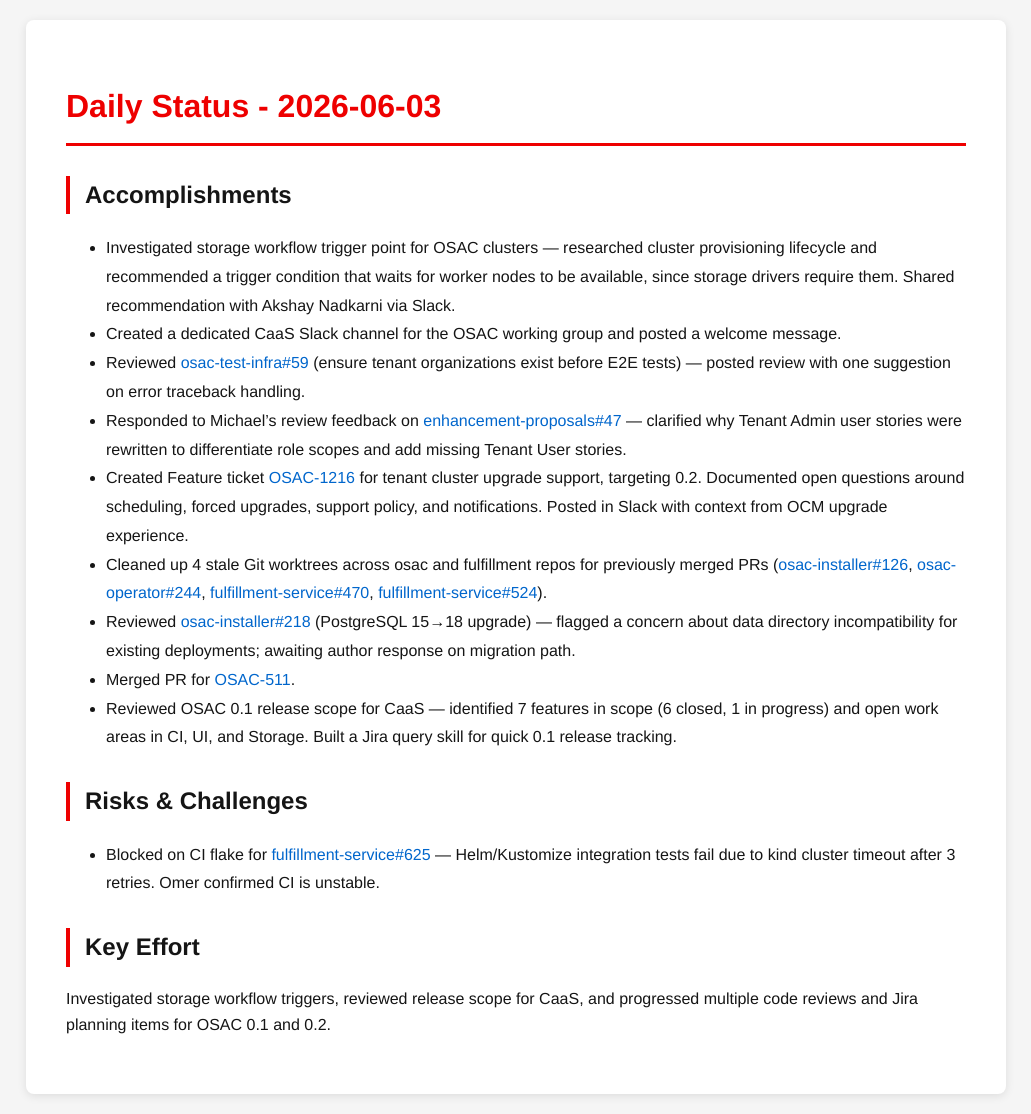
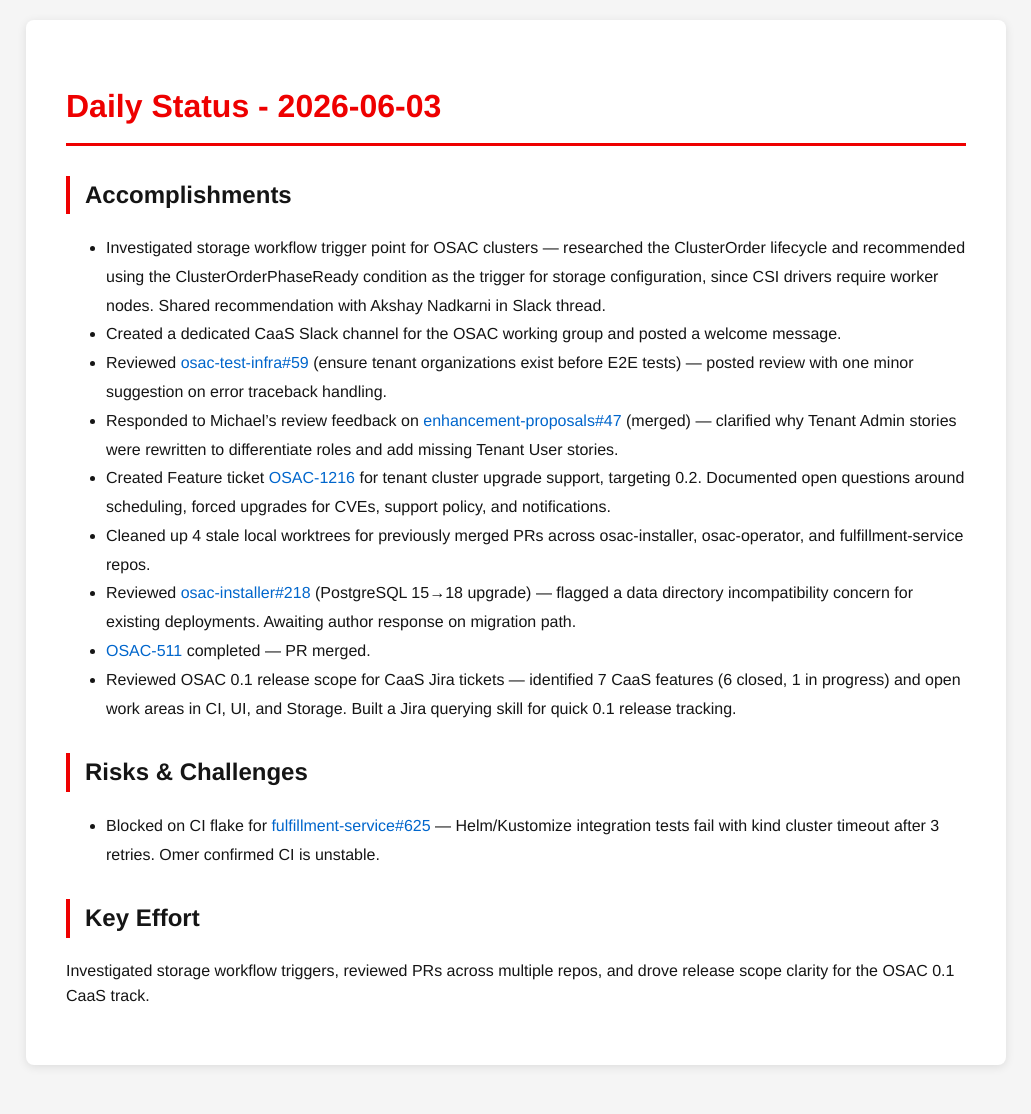
Before and after one commit to tzvatot/daily-status, a Jekyll site: the page built from 2026-06-03.md, in a window 1280 px wide. Shown: the whole page, without its empty margins (124-1155 px from the left). Built offline with Jekyll 4.4.1, drawn with Linux system fonts in a browser that asks for light colours; after the commit the page ends 1085 px from its top, so only the background shows below that.

Commit message:
Daily status update - 2026-06-03

```diff
--- a/2026-06-03.md
+++ b/2026-06-03.md
@@ -7,18 +7,18 @@
 # Daily Status - 2026-06-03
 
 ## Accomplishments
-- Investigated storage workflow trigger point for OSAC clusters — researched cluster provisioning lifecycle and recommended a trigger condition that waits for worker nodes to be available, since storage drivers require them. Shared recommendation with Akshay Nadkarni via Slack.
+- Investigated storage workflow trigger point for OSAC clusters — researched the ClusterOrder lifecycle and recommended using the ClusterOrderPhaseReady condition as the trigger for storage configuration, since CSI drivers require worker nodes. Shared recommendation with Akshay Nadkarni in Slack thread.
 - Created a dedicated CaaS Slack channel for the OSAC working group and posted a welcome message.
-- Reviewed [osac-test-infra#59](https://github.com/osac-project/osac-test-infra/pull/59) (ensure tenant organizations exist before E2E tests) — posted review with one suggestion on error traceback handling.
-- Responded to Michael's review feedback on [enhancement-proposals#47](https://github.com/osac-project/enhancement-proposals/pull/47) — clarified why Tenant Admin user stories were rewritten to differentiate role scopes and add missing Tenant User stories.
-- Created Feature ticket [OSAC-1216](https://redhat.atlassian.net/browse/OSAC-1216) for tenant cluster upgrade support, targeting 0.2. Documented open questions around scheduling, forced upgrades, support policy, and notifications. Posted in Slack with context from OCM upgrade experience.
-- Cleaned up 4 stale Git worktrees across osac and fulfillment repos for previously merged PRs ([osac-installer#126](https://github.com/osac-project/osac-installer/pull/126), [osac-operator#244](https://github.com/osac-project/osac-operator/pull/244), [fulfillment-service#470](https://github.com/osac-project/fulfillment-service/pull/470), [fulfillment-service#524](https://github.com/osac-project/fulfillment-service/pull/524)).
-- Reviewed [osac-installer#218](https://github.com/osac-project/osac-installer/pull/218) (PostgreSQL 15→18 upgrade) — flagged a concern about data directory incompatibility for existing deployments; awaiting author response on migration path.
-- Merged PR for [OSAC-511](https://redhat.atlassian.net/browse/OSAC-511).
-- Reviewed OSAC 0.1 release scope for CaaS — identified 7 features in scope (6 closed, 1 in progress) and open work areas in CI, UI, and Storage. Built a Jira query skill for quick 0.1 release tracking.
+- Reviewed [osac-test-infra#59](https://github.com/osac-project/osac-test-infra/pull/59) (ensure tenant organizations exist before E2E tests) — posted review with one minor suggestion on error traceback handling.
+- Responded to Michael's review feedback on [enhancement-proposals#47](https://github.com/osac-project/enhancement-proposals/pull/47) (merged) — clarified why Tenant Admin stories were rewritten to differentiate roles and add missing Tenant User stories.
+- Created Feature ticket [OSAC-1216](https://redhat.atlassian.net/browse/OSAC-1216) for tenant cluster upgrade support, targeting 0.2. Documented open questions around scheduling, forced upgrades for CVEs, support policy, and notifications.
+- Cleaned up 4 stale local worktrees for previously merged PRs across osac-installer, osac-operator, and fulfillment-service repos.
+- Reviewed [osac-installer#218](https://github.com/osac-project/osac-installer/pull/218) (PostgreSQL 15→18 upgrade) — flagged a data directory incompatibility concern for existing deployments. Awaiting author response on migration path.
+- [OSAC-511](https://redhat.atlassian.net/browse/OSAC-511) completed — PR merged.
+- Reviewed OSAC 0.1 release scope for CaaS Jira tickets — identified 7 CaaS features (6 closed, 1 in progress) and open work areas in CI, UI, and Storage. Built a Jira querying skill for quick 0.1 release tracking.
 
 ## Risks & Challenges
-- Blocked on CI flake for [fulfillment-service#625](https://github.com/osac-project/fulfillment-service/pull/625) — Helm/Kustomize integration tests fail due to kind cluster timeout after 3 retries. Omer confirmed CI is unstable.
+- Blocked on CI flake for [fulfillment-service#625](https://github.com/osac-project/fulfillment-service/pull/625) — Helm/Kustomize integration tests fail with kind cluster timeout after 3 retries. Omer confirmed CI is unstable.
 
 ## Key Effort
-Investigated storage workflow triggers, reviewed release scope for CaaS, and progressed multiple code reviews and Jira planning items for OSAC 0.1 and 0.2.
+Investigated storage workflow triggers, reviewed PRs across multiple repos, and drove release scope clarity for the OSAC 0.1 CaaS track.
```
